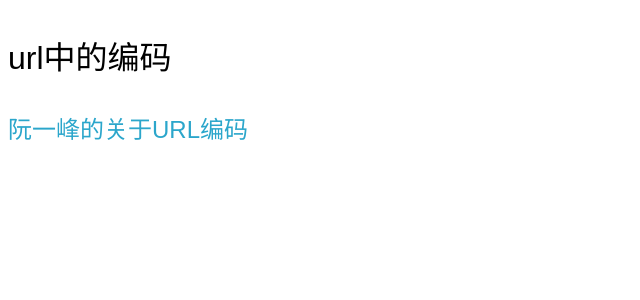
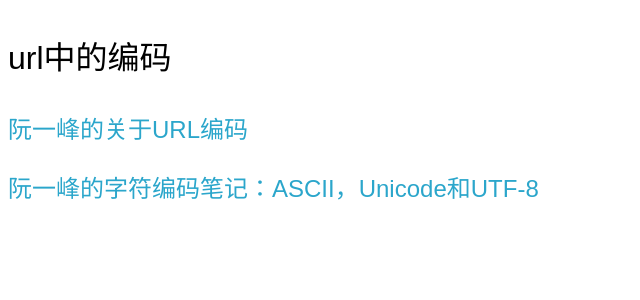
Before and after one commit to libmw/webdemos, a Jekyll site: the page built from _api/encode.md, in a window 1280 px wide. Shown: the top 300 px of the page, without its empty margins (0-640 px from the left). Built offline with Jekyll 4.4.1, drawn with Linux system fonts in a browser that asks for light colours.

Commit message:
add encode

```diff
--- a/_api/encode.md
+++ b/_api/encode.md
@@ -6,3 +6,5 @@
 # url中的编码
 
 ## [阮一峰的关于URL编码](http://www.ruanyifeng.com/blog/2010/02/url_encoding.html)
+
+## [阮一峰的字符编码笔记：ASCII，Unicode和UTF-8](http://www.ruanyifeng.com/blog/2007/10/ascii_unicode_and_utf-8.html)
```
